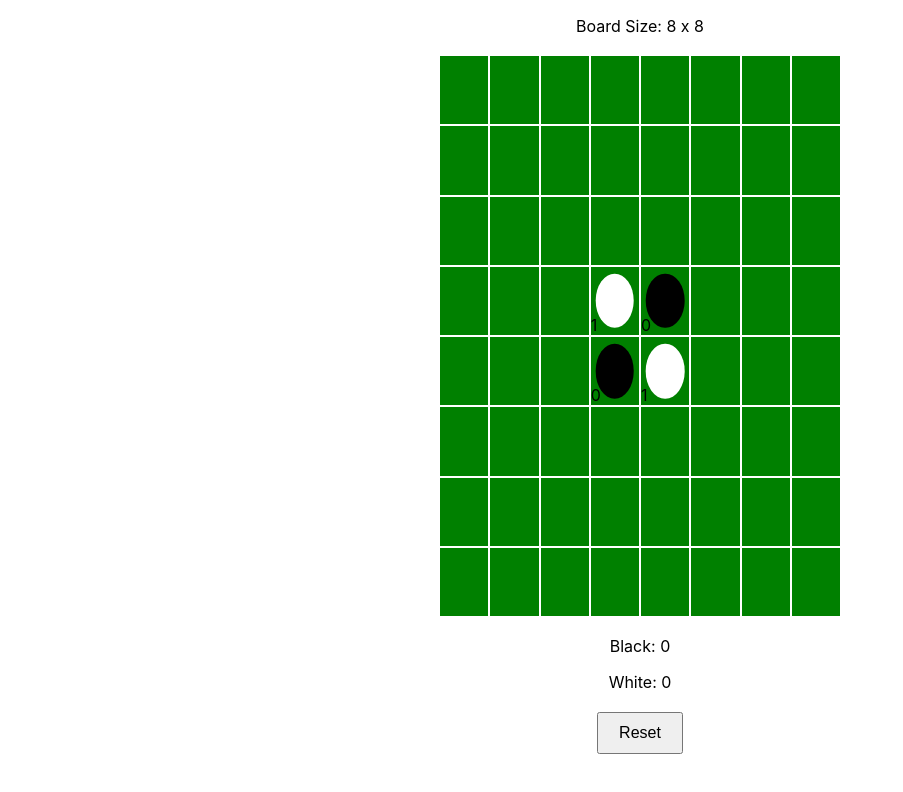
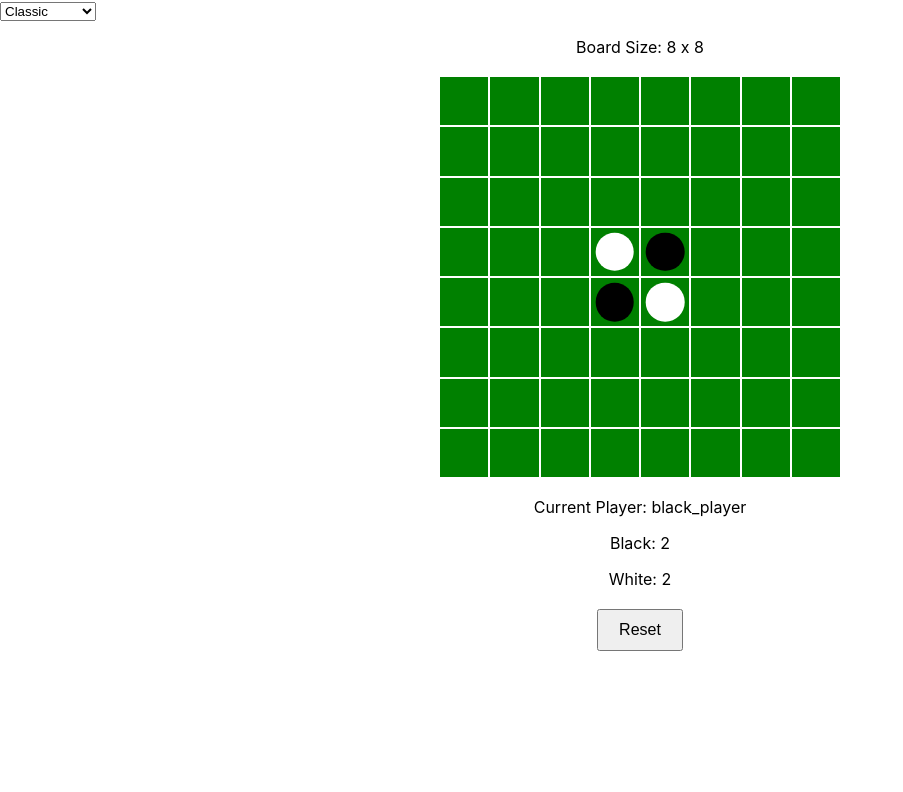
Before and after one commit to kyle861550/othello-react, a React (Create React App) app: page / in a window 1280 px wide. Shown: the top 792 px of the page, without its empty margins (0-903 px from the left). Built offline with nearby package versions, Linux system fonts and the light colour scheme.

Commit message:
feat: designed the template

```diff
--- a/src/App.tsx
+++ b/src/App.tsx
@@ -1,65 +1,129 @@
-import React, { useState } from 'react';
+import React, { useEffect, useState } from 'react';
 import './App.css';
-import {getOthelloFacade, IOthelloFacade, Piece} from './othello';
+import {
+  Piece,
+  Player,
+  PieceCounts,
+  IOthelloRule,
+} from './othello';
 
-const othello: IOthelloFacade = getOthelloFacade();
+import {
+  OthelloError,
+  OthelloGame,
+  IOthelloAction,
+} from './othello_framework';
+
 
 const App: React.FC = () => {
 
-  const [board, setBoard] = useState<(Piece | null)[][]>(othello.getBoard());
+    const onError = (error: OthelloError) => {
+        alert(`Error: ${OthelloError[error]}`);
+    };
 
-  const [blackCount, setBlackCount] = useState(0);
-  const [whiteCount, setWhiteCount] = useState(0);
+    const onGameOver = (winner: Player) => {
+        let winner_str = winner === Player.BLACK_PLAYER ? "Block" : "White";
+        alert(`Game Over! Winner: ${winner_str}`);
+    };
+
+    const onBoardChange = (counts: PieceCounts, board: (Piece | null)[][]) => {
+        updateBoard([...board]);
+        updateCounts(counts);
+    };
+
+    const [game] = useState<OthelloGame>(new OthelloGame(onError, onGameOver, onBoardChange));
+    const [gameRules] = useState<IOthelloRule>(game.rules);
+    const [gameAction] = useState<IOthelloAction>(game.action);
+    const [board, updateBoard] = useState<(Piece | null)[][]>(gameAction.information.getBoard());
+    const [counts, updateCounts] = useState<PieceCounts>(gameAction.information.getPieceCounts);
+    const [selectedType, setSelectedType] = useState<string>(gameAction.information.getType().descript);
+
+    useEffect(() => {
+        gameAction.resetGame();
+    }, [gameAction]);
+
 
     const onCellClick = (row: number, col: number) => {
-    if (!othello.putPiece(row, col)) {
-      return;
-    }
-
-    setBoard([...othello.getBoard()]);
-    const counts = othello.getPieceCounts();
-    setBlackCount(counts.black);
-    setWhiteCount(counts.white);
-
-    if (othello.isGameOver()) {
-      alert('Game Over');
-    }
+        gameAction.putPiece(row, col);
     };
 
     const onReset = () => {
-    othello.resetGame();
-    setBoard([...othello.getBoard()]);
-    setBlackCount(0);
-    setWhiteCount(0);
+        gameAction.resetGame();
+    };
+
+    const onOthelloTypeChange = (event: React.ChangeEvent<HTMLSelectElement>) => {
+        const selectedDescription = event.target.value;
+        const selectedType = gameRules.values().find(
+            type => type.descript === selectedDescription) || gameRules.getDefaultCustomType();
+
+        setSelectedType(selectedType.descript);
+
+        gameAction.setType(selectedType);
+    };
+
+
+    const onCustomSizeChange = (event: React.ChangeEvent<HTMLInputElement>) => {
+        const size = parseInt(event.target.value, 10);
+
+        gameAction.setType(gameRules.createCustomOthelloType(size));
+    };
+
+
+    const getBoardSizeDescription = (gameAction: IOthelloAction) => {
+        const type = gameAction.information.getType();
+        return `${type.rows} x ${type.cols}`;
+    };
+
+    const getCellClassName = (cell: Piece | null) => {
+        return `cell ${cell === Piece.BLACK ? 'black' : cell === Piece.WHITE ? 'white' : ''}`;
+    };
+
+    const gridTemplateStyle = {
+        gridTemplateRows: `repeat(${board.length}, 1fr)`,
+        gridTemplateColumns: `repeat(${board[0].length}, 1fr)`
     };
 
   return (
     <div>
+        <div className="controls">
+            <select onChange={onOthelloTypeChange} value={selectedType}>
+                {gameRules.values().map((type) => (
+                    <option key={type.descript} value={type.descript}>
+                        {type.descript}
+                    </option>
+                ))}
+            </select>
+            {selectedType === gameRules.getDefaultCustomType().descript && (
+                <input
+                    type="number"
+                    value={gameAction.information.getType().cols}
+                    onChange={onCustomSizeChange}
+                    min={gameRules.minSize}
+                    placeholder="Board Size"
+                />
+            )}
+        </div>
         <div className="board-description">
-        <p>Board Size: {`${othello.othelloType.rows} x ${othello.othelloType.cols}`}</p>
+            <p>Board Size: {getBoardSizeDescription(gameAction)}</p>
         </div>
-
-      <div className="board">
+        <div className="board" style={gridTemplateStyle}>
             {board.map((row, rowIndex) => (
                 <div key={rowIndex} className="row">
                     {row.map((cell, colIndex) => (
                         <div
                             key={colIndex}
-                className={`cell ${cell === Piece.BLACK ? 'black' : cell === Piece.WHITE ? 'white' : ''}`}
+                            className={getCellClassName(cell)}
                             onClick={() => onCellClick(rowIndex, colIndex)}
                         >
-                {cell}
                         </div>
                     ))}
                 </div>
             ))}
         </div>
-
         <div className="info">
-        <p>Black: {blackCount}</p>
-        <p>White: {whiteCount}</p>
+            <p>Current Player: {gameAction.information.getCurrentPlayer()}</p>
+            <p>Black: {counts.black}</p>
+            <p>White: {counts.white}</p>
         </div>
-
         <button onClick={onReset}>Reset</button>
     </div>
   );
--- a/src/othello/othello_games.ts
+++ b/src/othello/othello_controller.ts
@@ -1,12 +1,13 @@
 import { Player, Piece, IOthelloType } from './othello_rules';
 import { IOthelloCore, getOthelloCore } from './othello_core';
 
-export function getOthelloGame(type: IOthelloType): IOthelloGame {
-    return new DefaultOthelloGame(type);
+export function getOthelloController(type: IOthelloType): IOthelloController {
+    return new DefaultOthelloController(type);
 }
 
 
-export interface IOthelloGame {
+export interface IOthelloController {
+    readonly currentPlayer: Player;
 
     getBoard(): (Piece | null)[][];
 
@@ -18,7 +19,7 @@ export interface IOthelloGame {
 
 }
 
-class DefaultOthelloGame implements IOthelloGame {
+class DefaultOthelloController implements IOthelloController {
 
     board: (Piece | null)[][];
     currentPlayer: Player;
@@ -64,8 +65,10 @@ class DefaultOthelloGame implements IOthelloGame {
                 switch(cell) {
                     case Piece.BLACK:
                         black++;
+                        break;
                     case Piece.WHITE:
                         white++;
+                        break;
                 }
             }
         }
--- a/src/othello/othello_facade.ts
+++ b/src/othello/othello_facade.ts
@@ -1,7 +1,7 @@
 
-import { IOthelloGame, getOthelloGame } from './othello_games';
+import { IOthelloController, getOthelloController } from './othello_controller';
 import { IOthelloType, OthelloType, Piece } from './othello_rules'
-import { PieceCounts } from './othello_rules'
+import { PieceCounts, Player } from './othello_rules'
 
 export function getOthelloFacade(): IOthelloFacade {
   return new DefaultOthelloFacade();
@@ -10,7 +10,11 @@ export function getOthelloFacade(): IOthelloFacade {
 
 export interface IOthelloFacade {
 
-  othelloType: IOthelloType
+  getCurrentPlayer(): Player;
+
+  getType(): IOthelloType
+
+  setType(type: IOthelloType): void
 
   getBoard(): (Piece | null)[][];
 
@@ -26,14 +30,27 @@ export interface IOthelloFacade {
 
 class DefaultOthelloFacade implements IOthelloFacade {
   othelloType: IOthelloType = OthelloType.Classic;
-  othelloGame: IOthelloGame = getOthelloGame(this.othelloType);
+  othelloGame: IOthelloController = getOthelloController(this.othelloType);
+
+  getCurrentPlayer(): Player {
+    return this.othelloGame.currentPlayer;
+  }
+
+  getType(): IOthelloType {
+    return this.othelloType;
+  }
+
+  setType(type: IOthelloType): void {
+    this.othelloType = type;
+    this.resetGame();
+  }
 
   getBoard(): (Piece | null)[][] {
     return this.othelloGame.getBoard();
   }
 
   resetGame(): void {
-    this.othelloGame = getOthelloGame(this.othelloType);
+    this.othelloGame = getOthelloController(this.othelloType);
   }
 
   isGameOver(): boolean {
--- a/src/othello/othello_rules.ts
+++ b/src/othello/othello_rules.ts
@@ -26,11 +26,23 @@ export interface IOthelloType {
 
 }
 
+export interface IOthelloRule {
+    readonly minSize: number;
+
+    isIllegalSize(size: number): boolean;
+
+    values(): IOthelloType[];
+
+    getDefaultCustomType(): IOthelloType
+
+    createCustomOthelloType(size: number): IOthelloType
+}
+
 export class OthelloType implements IOthelloType {
     static SmallBoard = new OthelloType(6, "Small Board");
     static Classic = new OthelloType(8, "Classic");
-    static LargeBoard = new OthelloType(10, "Large Board");
-    static Custom = new OthelloType(8, 'Custom');
+    static LargeBoard = new OthelloType(12, "Large Board");
+    static Custom = new OthelloType(4, 'Custom');
 
     rows: number;
     cols: number;
@@ -42,8 +54,30 @@ export class OthelloType implements IOthelloType {
         this.descript = descript;
     }
 
-    static values() {
-        return [OthelloType.Classic, OthelloType.LargeBoard, OthelloType.SmallBoard];
+}
+
+export class DefaultOthelloRule implements IOthelloRule {
+
+    minSize: number = 2;
+
+    isIllegalSize(size: number): boolean {
+        return isNaN(size) || size % 2 !== 0 || size <= this.minSize;
+    }
+
+    values(): IOthelloType[] {
+        return [
+            OthelloType.Classic,
+            OthelloType.LargeBoard,
+            OthelloType.SmallBoard,
+            OthelloType.Custom,];
+    }
+
+    getDefaultCustomType(): IOthelloType {
+        return OthelloType.Custom
+    }
+
+    createCustomOthelloType(size: number): IOthelloType {
+        return new OthelloType(size, OthelloType.Custom.descript)
     }
 
 }
--- /dev/null
+++ b/src/othello_framework/index.ts
@@ -0,0 +1,2 @@
+export * from './othello_framework';
+export type {IOthelloAction} from './othello_action';
--- /dev/null
+++ b/src/othello_framework/othello_action.ts
@@ -0,0 +1,114 @@
+import {IOthelloCallback, OthelloError} from './othello_framework'
+import {getOthelloFacade, IOthelloRule, IOthelloType, IOthelloFacade, Player, Piece, PieceCounts} from '../othello';
+
+
+export function getOthelloAction(rule: IOthelloRule, callback: IOthelloCallback): IOthelloAction {
+    return new DefaultOthelloAction(rule, callback);
+}
+
+export interface IOthelloInformation {
+    getCurrentPlayer(): Player;
+
+    getType(): IOthelloType
+
+    getPieceCounts(): PieceCounts;
+
+    getBoard(): (Piece | null)[][]
+
+}
+
+export interface IOthelloAction {
+
+    readonly information: IOthelloInformation;
+
+    setType(type: IOthelloType): void
+
+    putPiece(row: number, col: number): void;
+
+    resetGame(): void;
+}
+
+class DefaultOthelloAction implements IOthelloAction {
+
+    private othello: IOthelloFacade = getOthelloFacade();
+
+    callback: IOthelloCallback
+    rule: IOthelloRule
+
+    information: IOthelloInformation = {
+        getCurrentPlayer: (): Player => {
+            return this.othello.getCurrentPlayer();
+        },
+        getType: (): IOthelloType => {
+            return this.othello.getType();
+        },
+        getPieceCounts: (): PieceCounts => {
+            return this.othello.getPieceCounts();
+        },
+        getBoard: (): (Piece | null)[][] => {
+            return this.othello.getBoard();
+        },
+    };
+
+    constructor(rule: IOthelloRule, callback: IOthelloCallback) {
+        this.rule = rule;
+        this.callback = callback;
+    }
+
+    setType(type: IOthelloType): void {
+        if(this.rule.isIllegalSize(type.rows)) {
+            this.callback.onError(OthelloError.ILLEGAL_CUSTOM);
+            return
+        }
+
+        this.othello.setType(type);
+
+        this.resetGame();
+    }
+
+    putPiece(row: number, col: number): void {
+        let isSuccess = this.othello.putPiece(row, col);
+        let board = this.othello.getBoard();
+        console.log("===> is put success " + isSuccess);
+
+        if(!isSuccess) {
+            let preCheckGameOver = this.othello.isGameOver();
+
+            console.log("===> preCheckGameOver " + preCheckGameOver);
+
+            if(preCheckGameOver) {
+                let counts = this.othello.getPieceCounts();
+                let winner = counts.black > counts.white ? Player.BLACK_PLAYER : Player.WHITE_PLAYER;
+                this.callback.onBoardChange(counts, board);
+                this.callback.onGameOver(winner);
+                return
+            }
+
+            this.callback.onError(OthelloError.ILLEGAL_PLACE);
+            return
+        }
+
+        let counts = this.othello.getPieceCounts();
+        this.callback.onBoardChange(counts, board);
+
+        let finalCheckGameOver = this.othello.isGameOver();
+        console.log("===> finalCheckGameOver " + finalCheckGameOver);
+
+        if(finalCheckGameOver) {
+            let counts = this.othello.getPieceCounts();
+            let winner = counts.black > counts.white ? Player.BLACK_PLAYER : Player.WHITE_PLAYER;
+            this.callback.onGameOver(winner);
+            return
+        }
+    }
+
+    resetGame(): void {
+        this.othello.resetGame();
+
+        let counts = this.othello.getPieceCounts();
+        let board = this.othello.getBoard();
+
+        this.callback.onBoardChange(counts, board);
+    }
+
+}
--- /dev/null
+++ b/src/othello_framework/othello_framework.ts
@@ -0,0 +1,52 @@
+import {IOthelloRule, Player, Piece, PieceCounts, DefaultOthelloRule} from '../othello';
+import {getOthelloAction, IOthelloAction} from './othello_action'
+
+export enum OthelloError {
+    ILLEGAL_PLACE,
+
+    ILLEGAL_CUSTOM
+}
+
+export interface IOthelloCallback {
+
+    onError(error: OthelloError): void
+
+    onGameOver(winner: Player): void;
+
+    onBoardChange(counts: PieceCounts, board: (Piece | null)[][]): void;
+
+}
+
+export abstract class DefaultOthelloTemplate implements IOthelloCallback {
+
+    rules: IOthelloRule = new DefaultOthelloRule();
+
+    action: IOthelloAction = getOthelloAction(this.rules, this);
+
+    abstract onError(error: OthelloError): void;
+
+    abstract onGameOver(winner: Player): void;
+
+    abstract onBoardChange(counts: PieceCounts, board: (Piece | null)[][]): void;
+
+}
+
+export class OthelloGame extends DefaultOthelloTemplate {
+    constructor(public onErrorCallback: (error: OthelloError) => void,
+      public onGameOverCallback: (winner: Player) => void,
+      public onBoardChangeCallback: (counts: PieceCounts, board: (Piece | null)[][]) => void) {
+        super();
+    }
+
+    onError(error: OthelloError): void {
+        this.onErrorCallback(error);
+    }
+
+    onGameOver(winner: Player): void {
+        this.onGameOverCallback(winner);
+    }
+
+    onBoardChange(counts: PieceCounts, board: (Piece | null)[][]): void {
+        this.onBoardChangeCallback(counts, board);
+    }
+  }
```
Lines whose indentation alone changed are shown as unchanged.
